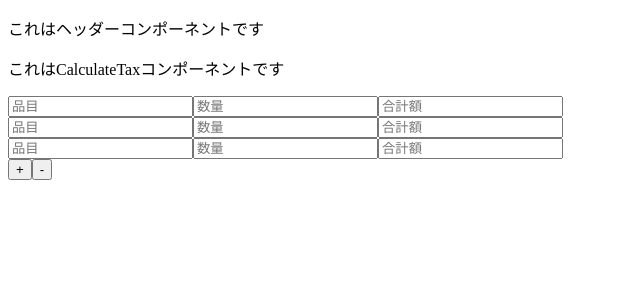
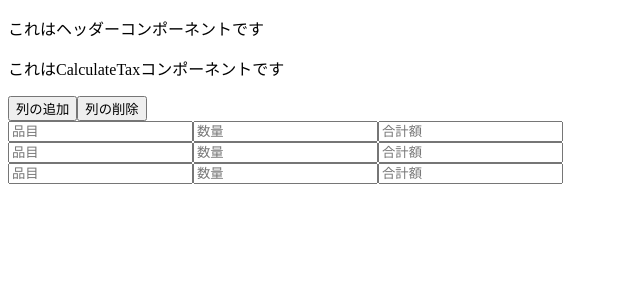
Before and after one commit to KazumaEnomoto/TaxCalculate-vue2, a Vue app: page / in a window 1280 px wide. Shown: the top 300 px of the page, without its empty margins (0-640 px from the left). Built offline with nearby package versions, Linux system fonts and the light colour scheme.

Commit message:
buttonの位置、表示内容の変更

```diff
--- a/src/components/CalculateTax.vue
+++ b/src/components/CalculateTax.vue
@@ -3,13 +3,13 @@
         <p>これはCalculateTaxコンポーネントです</p>
 
         <div>
+            <button @click="addRow">列の追加</button>
+            <button v-if="isMoreZero" @click="removeRow">列の削除</button>
             <div v-for="i of rowCount" :key="i">
                 <div class="input-row">
                     <div v-html="inputRow" v-for="inputRow of inputRows" :key="inputRow" ></div>
                 </div>
             </div>
-            <button @click="addRow">+</button>
-            <button v-if="isMoreZero" @click="removeRow">-</button>
         </div>
     </div>
 </template>
```
